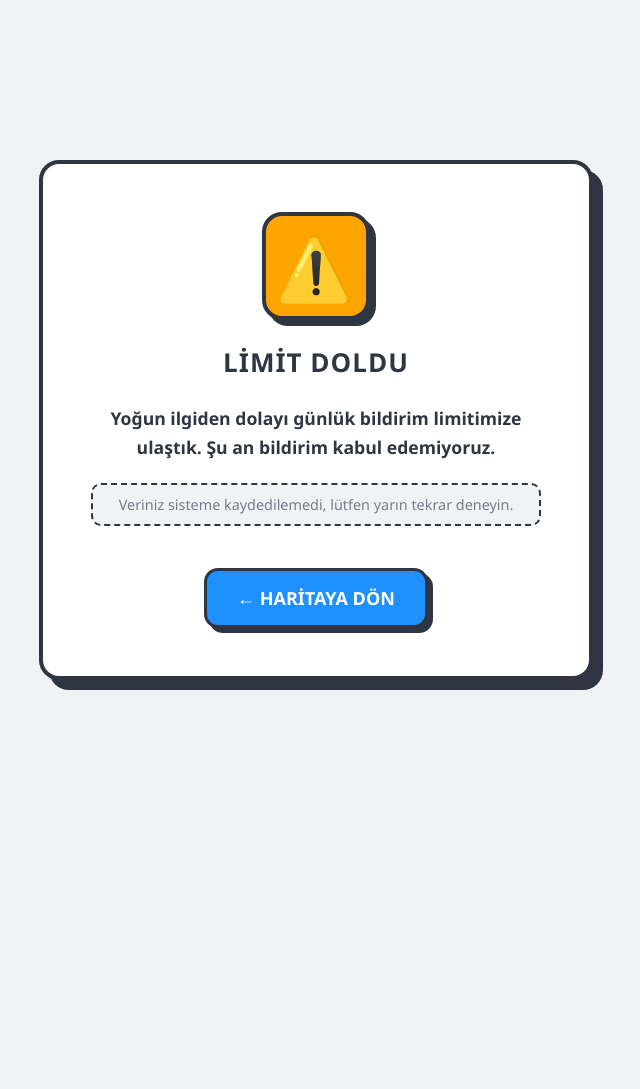
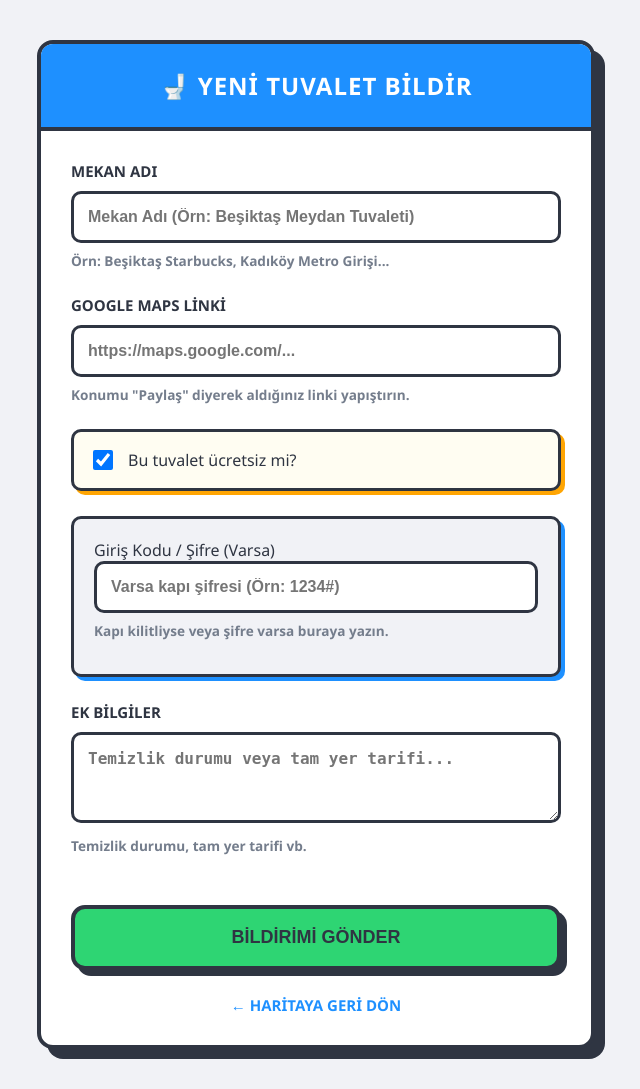
Before and after one commit to Bisbilge/freetoilets, a Django app: page /report/ in a window 1280 px wide. Shown: the whole page, without its empty margins (324-964 px from the left). Before the commit the page ends 690 px from the top, so only its background shows below. Run offline with Django 5.2, Linux system fonts and the light colour scheme; some libraries are stand-ins or nearby versions.

Commit message:
refactor: simplified report_toilet logic and removed redundant context

```diff
--- a/toilets/templates/report.html
+++ b/toilets/templates/report.html
@@ -3,7 +3,8 @@
 <head>
     <meta charset="UTF-8">
     <meta name="viewport" content="width=device-width, initial-scale=1.0, maximum-scale=1.0, user-scalable=no">
-    <title>İşlem Tamam! | freetoilets.org</title>
+    <title>Yeni Tuvalet Bildir | FreeToilet.org</title>
+    <script src="https://www.google.com/recaptcha/api.js" async defer></script>
     <style>
         :root {
             --primary: #FF4757;
@@ -18,105 +19,197 @@
             margin: 0; padding: 20px;
             font-family: 'Segoe UI', Roboto, Helvetica, Arial, sans-serif;
             background-color: var(--bg-light);
+            color: var(--dark);
             display: flex; justify-content: center; align-items: center;
-            height: 100vh; text-align: center;
+            min-height: 100vh;
         }
 
-        .success-card {
-            background: white;
-            padding: 3rem;
-            border-radius: 20px;
+        .container {
+            background-color: white;
+            width: 100%; max-width: 550px;
+            border-radius: 16px;
             border: 4px solid var(--dark);
             box-shadow: 10px 10px 0px var(--dark);
-            max-width: 450px;
-            width: 100%;
+            overflow: hidden;
+            margin: 20px 0;
         }
 
-        /* Durum ikonları için neobrutalist kutu */
-        .icon-box {
-            font-size: 4rem;
-            width: 100px;
-            height: 100px;
-            line-height: 100px;
-            margin: 0 auto 1.5rem;
-            background: white;
-            border: 4px solid var(--dark);
-            border-radius: 20px;
-            box-shadow: 6px 6px 0px var(--dark);
+        .header {
+            background-color: var(--secondary);
+            color: white;
+            padding: 25px;
+            border-bottom: 4px solid var(--dark);
+            text-align: center;
         }
 
-        h1 {
-            color: var(--dark);
-            margin-bottom: 1.5rem;
-            font-weight: 900;
-            text-transform: uppercase;
-            letter-spacing: 1px;
-            font-size: 26px;
+        .header h1 { margin: 0; font-size: 24px; font-weight: 900; text-transform: uppercase; letter-spacing: 1px; }
+
+        .form-content { padding: 30px; }
+
+        .form-group { margin-bottom: 25px; }
+        .form-group label {
+            display: block; font-weight: 900; margin-bottom: 10px;
+            font-size: 15px; color: var(--dark); text-transform: uppercase;
         }
 
-        p {
-            font-size: 1.1rem;
+        /* Form Girdileri */
+        input[type="text"], input[type="url"], input[type="number"], textarea, select {
+            width: 100%; padding: 14px;
+            border: 3px solid var(--dark);
+            border-radius: 10px;
+            font-size: 1rem;
+            box-sizing: border-box;
+            background: white;
             font-weight: 600;
-            color: var(--dark);
-            line-height: 1.6;
-            margin-bottom: 2rem;
         }
 
-        .limit-info {
-            font-size: 0.9rem;
-            color: #747D8C;
-            background: #F1F2F6;
-            padding: 10px;
-            border-radius: 10px;
-            border: 2px dashed var(--dark);
-            margin-top: -10px;
-            margin-bottom: 20px;
+        input:focus, textarea:focus {
+            outline: none;
+            border-color: var(--primary);
+            box-shadow: 4px 4px 0px var(--primary);
         }
 
-        a {
-            display: inline-block;
-            background: var(--secondary);
-            color: white;
-            padding: 15px 30px;
-            border-radius: 14px;
-            text-decoration: none;
-            font-weight: 900;
-            font-size: 18px;
-            text-transform: uppercase;
+        .help-text { font-size: 0.85rem; color: #747D8C; margin-top: 8px; font-weight: 600; }
+
+        /* Checkbox Özelleştirme */
+        .checkbox-group {
+            display: flex; align-items: center; gap: 12px;
+            background: #FFFDF2; padding: 15px;
+            border-radius: 10px; border: 3px solid var(--dark);
+            margin-bottom: 25px; cursor: pointer;
+            box-shadow: 4px 4px 0px var(--warning);
+        }
+        .checkbox-group label { margin: 0; text-transform: none; cursor: pointer; flex: 1; }
+        input[type="checkbox"] { width: 20px; height: 20px; cursor: pointer; }
+
+        /* Dinamik Bölümler */
+        #price-section {
+            display: none;
+            background: #FFF0F0;
+            padding: 20px;
             border: 3px solid var(--dark);
-            box-shadow: 5px 5px 0px var(--dark);
+            border-radius: 10px;
+            margin-bottom: 25px;
+            box-shadow: 4px 4px 0px var(--primary);
+        }
+
+        .code-section {
+            background: var(--bg-light);
+            padding: 20px;
+            border: 3px solid var(--dark);
+            border-radius: 10px;
+            box-shadow: 4px 4px 0px var(--secondary);
+            margin-bottom: 25px;
+        }
+
+        .captcha-container {
+            margin: 25px 0;
+            display: flex; flex-direction: column; align-items: center;
+        }
+
+        .btn-submit {
+            width: 100%; background-color: var(--success); color: var(--dark);
+            padding: 18px; border-radius: 14px; border: 4px solid var(--dark);
+            font-size: 18px; font-weight: 900; text-transform: uppercase;
+            box-shadow: 6px 6px 0px var(--dark); cursor: pointer;
             transition: all 0.15s ease-in-out;
         }
-
-        a:hover {
+        .btn-submit:hover {
             transform: translateY(4px) translateX(4px);
             box-shadow: 0px 0px 0px var(--dark);
-            background-color: #1a7fe3;
+            background-color: #26de71;
         }
 
-        /* Renk varyasyonları */
-        .success-theme { background-color: var(--success); }
-        .warning-theme { background-color: var(--warning); }
+        .error-list { color: var(--primary); font-weight: 800; list-style: none; padding: 0; margin-top: 10px; text-align: center; }
 
+        .back-link {
+            display: block; text-align: center; margin-top: 25px;
+            color: var(--secondary); font-weight: 900; text-decoration: none;
+            font-size: 15px; text-transform: uppercase;
+        }
     </style>
 </head>
 <body>
-    <div class="success-card">
-        {% if mail_sent %}
-            <div class="icon-box success-theme">✅</div>
-            <h1>Bildirim Alındı!</h1>
-            <p>Harika! Katkın için çok teşekkürler. Bildirimin kontrollerden sonra haritaya eklenecektir.</p>
-        {% else %}
-            <div class="icon-box warning-theme">⚠️</div>
-            <h1>Limit Doldu</h1>
-            <p>Yoğun ilgiden dolayı günlük bildirim limitimize ulaştık. Şu an bildirim kabul edemiyoruz.</p>
-            <div class="limit-info">
-                Veriniz sisteme kaydedilemedi, lütfen yarın tekrar deneyin.
-            </div>
-        {% endif %}
+    <div class="container">
+        <div class="header">
+            <h1>🚽 Yeni Tuvalet Bildir</h1>
+        </div>
 
-        <br>
-        <a href="/">← Haritaya Dön</a>
+        <div class="form-content">
+            <form method="post">
+                {% csrf_token %}
+
+                <div style="display:none">
+                    <input type="text" name="website_url" tabindex="-1" autocomplete="off">
+                </div>
+
+                <div class="form-group">
+                    <label>Mekan Adı</label>
+                    {{ form.name }}
+                    <p class="help-text">Örn: Beşiktaş Starbucks, Kadıköy Metro Girişi...</p>
+                </div>
+
+                <div class="form-group">
+                    <label>Google Maps Linki</label>
+                    {{ form.maps_url }}
+                    <p class="help-text">Konumu "Paylaş" diyerek aldığınız linki yapıştırın.</p>
+                </div>
+
+                <div class="checkbox-group">
+                    {{ form.is_free }}
+                    <label for="id_is_free">Bu tuvalet ücretsiz mi?</label>
+                </div>
+
+                <div id="price-section">
+                    <label>Kullanım Ücreti (₺)</label>
+                    {{ form.price }}
+                    <p class="help-text">Yaklaşık tutarı rakam olarak giriniz.</p>
+                </div>
+
+                <div class="code-section">
+                    <label>Giriş Kodu / Şifre (Varsa)</label>
+                    {{ form.code }}
+                    <p class="help-text">Kapı kilitliyse veya şifre varsa buraya yazın.</p>
+                </div>
+
+                <div class="form-group">
+                    <label>Ek Bilgiler</label>
+                    {{ form.description }}
+                    <p class="help-text">Temizlik durumu, tam yer tarifi vb.</p>
+                </div>
+
+                <div class="captcha-container">
+                    {{ form.captcha }}
+                    {% if form.captcha.errors %}
+                        <ul class="error-list">
+                            {% for error in form.captcha.errors %}
+                                <li>{{ error }}</li>
+                            {% endfor %}
+                        </ul>
+                    {% endif %}
+                </div>
+
+                <button type="submit" class="btn-submit">Bildirimi Gönder</button>
+            </form>
+
+            <a href="/" class="back-link">← Haritaya Geri Dön</a>
+        </div>
     </div>
+
+    <script>
+        const isFreeCheckbox = document.querySelector('#id_is_free');
+        const priceSection = document.querySelector('#price-section');
+
+        function togglePrice() {
+            if (!isFreeCheckbox.checked) {
+                priceSection.style.display = 'block';
+            } else {
+                priceSection.style.display = 'none';
+            }
+        }
+
+        isFreeCheckbox.addEventListener('change', togglePrice);
+        window.addEventListener('load', togglePrice);
+    </script>
 </body>
 </html>
--- a/toilets/views.py
+++ b/toilets/views.py
@@ -32,24 +32,19 @@ def toilet_data(request):
     return JsonResponse(data, safe=False)
 
 def report_toilet(request):
-    """Bot korumalı YENİ TUVALET EKLEME formu."""
     if request.method == 'POST':
-        # --- 1. SAVUNMA HATTI: HONEYPOT (BAL KÜPÜ) ---
-        if request.POST.get('website_url'):
-            return render(request, 'success.html', {'mail_sent': True})
+        # Honeypot ve Spam Filtresi (Botları ve istenmeyen kelimeleri sessizce başarı sayfasına yolla)
+        honeypot = request.POST.get('website_url')
+        name_input = request.POST.get('name', '').upper()
+        spam_keywords = ['CEYDA', 'AFFET', 'PİŞMANIM']
+
+        if honeypot or any(word in name_input for word in spam_keywords):
+            return render(request, 'success.html')
 
         form = ToiletReportForm(request.POST)
-
         if form.is_valid():
-            # --- 2. SAVUNMA HATTI: SPAM KELİME FİLTRESİ ---
-            name = form.cleaned_data.get('name', '').upper()
-            spam_keywords = ['CEYDA', 'AFFET', 'PİŞMANIM']
-
-            if any(word in name for word in spam_keywords):
-                return render(request, 'success.html', {'mail_sent': True})
-
             form.save()
-            return render(request, 'success.html', {'mail_sent': True})
+            return render(request, 'success.html')
     else:
         form = ToiletReportForm()
 
```
